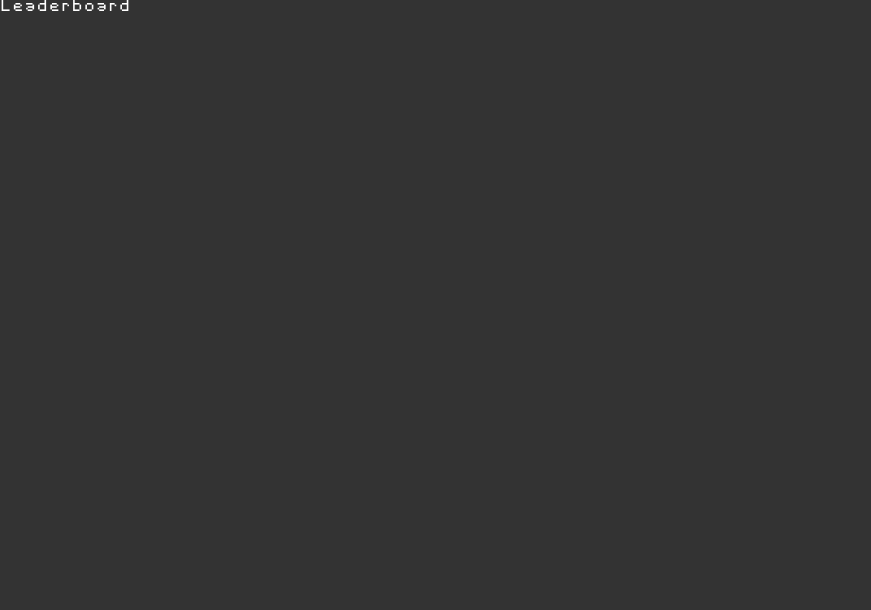
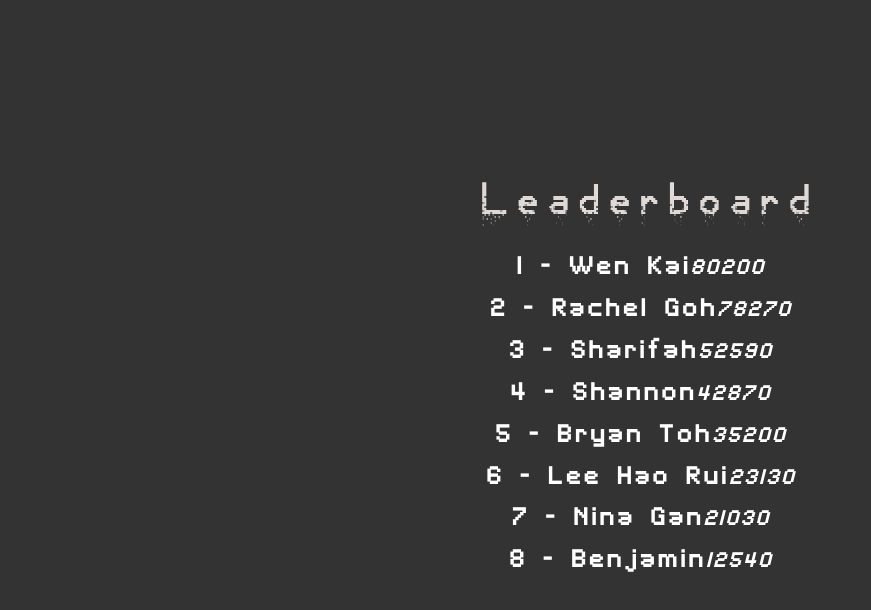
Before and after one commit to izzahaj/hangman_project, a React (Create React App) app in the folder client/: page /leaderboard in a window 1280 px wide. Shown: the top 610 px of the page, without its empty margins (0-871 px from the left). Built offline with nearby package versions, Linux system fonts and the light colour scheme.

Commit message:
Added the Leaderboard component

```diff
--- a/client/src/components/Leaderboard.js
+++ b/client/src/components/Leaderboard.js
@@ -1,8 +1,85 @@
 import React from "react";
+
+const sampleUsers = [
+  {
+    username: "Wen Kai",
+    points: 80200
+  },
+  {
+    username: "Lee Hao Rui",
+    points: 23130
+  },
+  {
+    username: "Bryan Toh",
+    points: 35200
+  },
+  {
+    username: "Nina Gan",
+    points: 21030
+  },
+  {
+    username: "Benjamin",
+    points: 12540
+  },
+  {
+    username: "Sharifah",
+    points: 52590
+  },
+  {
+    username: "Shannon",
+    points: 42870
+  },
+  {
+    username: "Rachel Goh",
+    points: 78270,
+  }
+]
+
+const Profiles = ( {users} ) => {
+  return (
+    <div>{Item(sampleUsers)}</div>
+  )
+}
+
+const Item = (data) => {
+  return (
+    <>
+      {
+        data.map((val, index) => (
+          <div className='container-2' key={index}>
+            <h2>
+              {index + 1} - {val.username}
+              <i><small>{val.points}</small></i>
+            </h2>
+          </div>
+        ))
+      }
+    </>
+  )
+}
+
+const sortUsers = (users) => {
+  // sort with asending order
+  return users.sort((a, b) => {
+    if (a.points === b.points) {
+      return b.points - a.points;
+    } else {
+      return b.points - a.points;
+    }
+  })
+}
+
 
 const Leaderboard = () => {
   return(
-    <div>Leaderboard</div>
+    <div className="container-2 center">
+      <div className="row creepy-text-container">
+        <h1 className='creepy-text'>Leaderboard</h1>
+        <h1 className='creepy-text'>Leaderboard</h1>
+        <h1 className='creepy-text'>Leaderboard</h1>
+      </div>
+      <Profiles sampleUsers={sortUsers(sampleUsers)}/>
+    </div>
   )
 }
 
```
